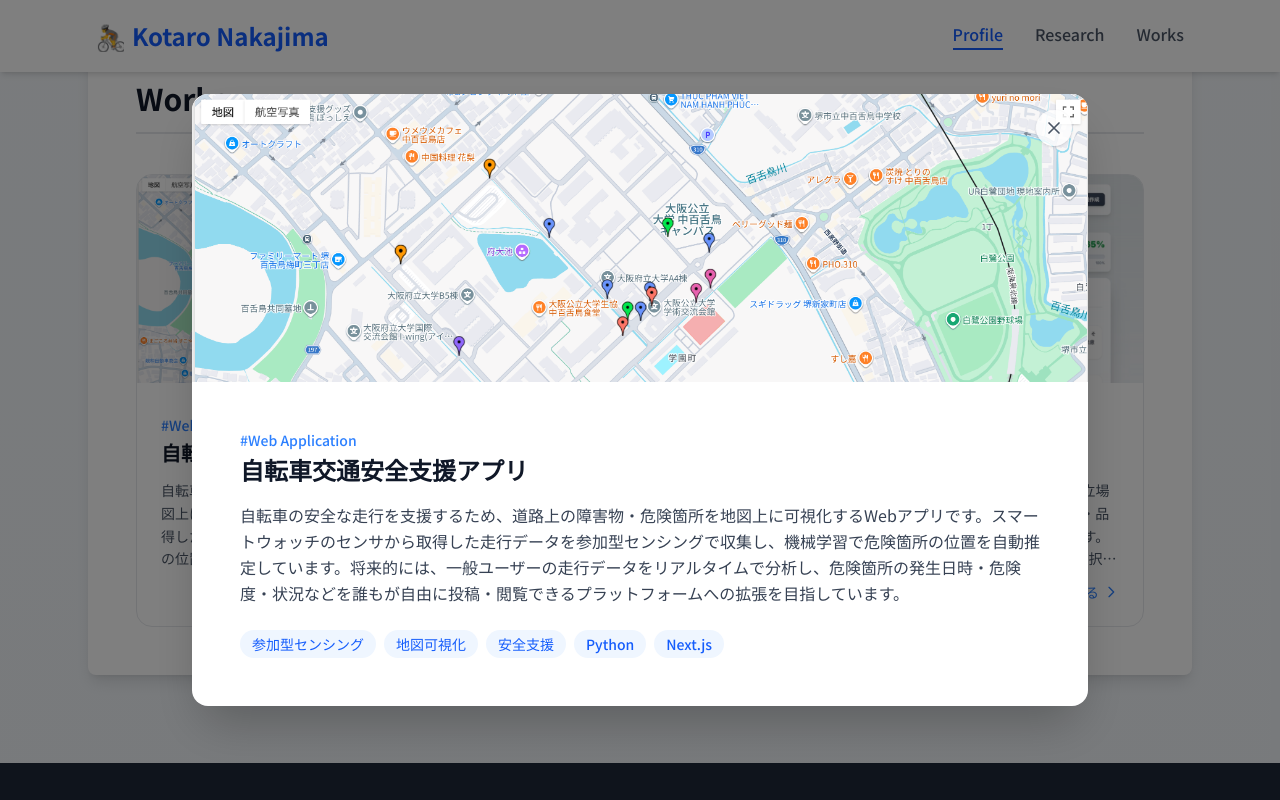
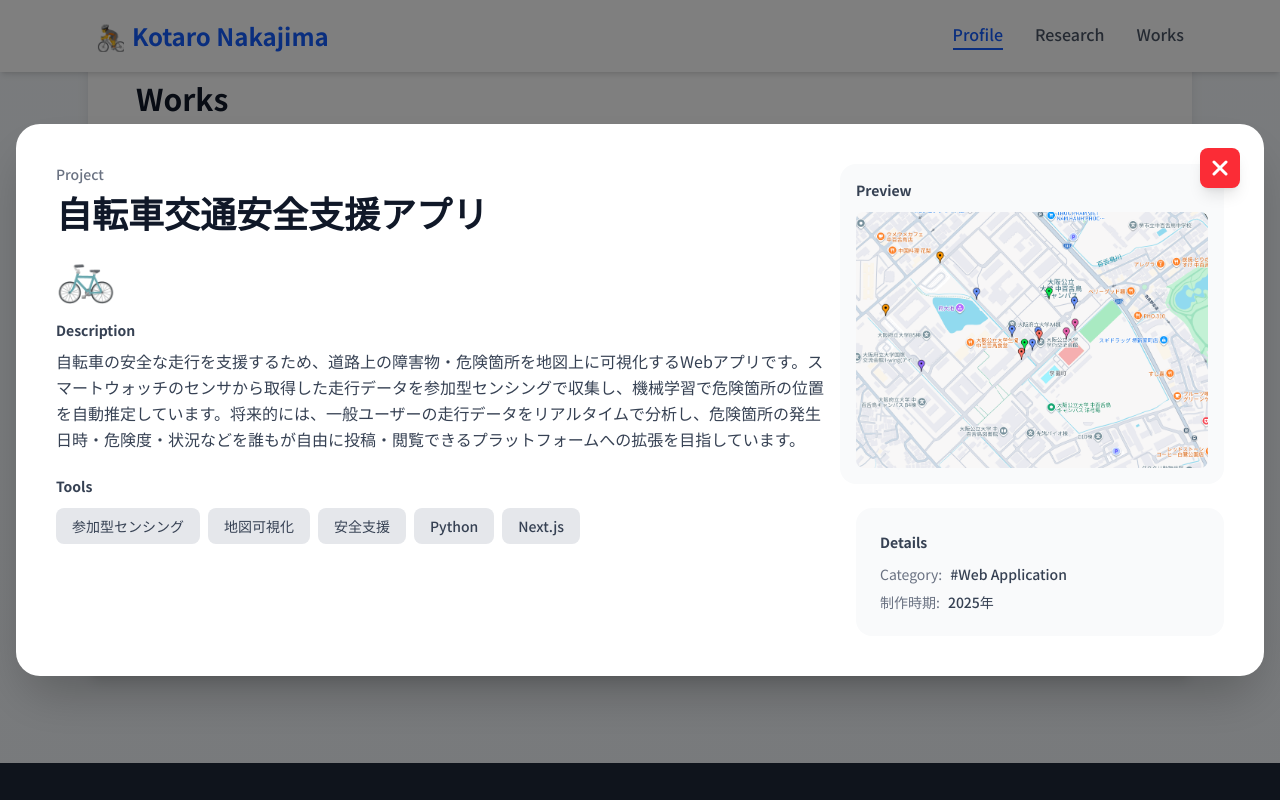
Before and after one commit to naka03193282/my-portfolio, a Next.js app: page / in a window 1280 px wide. Both pictures are taken after a click on the button 382 px from the left and 1862 px from the top of the page. Shown: the part 1462-2262 px from the top of the page. Built offline with nearby package versions, Linux system fonts and the light colour scheme.

Commit message:
fix: ダイアログと文章を修正し、Works部分を完成させた

```diff
--- a/app/components/Works.tsx
+++ b/app/components/Works.tsx
@@ -35,7 +35,7 @@
     category: "#Web Application",
     title: "ショッピングコロシアム",
     shortDesc:
-      "日常の買い物で迷った時、価値観の異なる複数のAIがそれぞれの立場から議論し、ユーザの意思決定を助けるアプリです。コスパ重視・品質重視・トレンド重視など多角的な視点でアドバイスを提供します。議論のプロセスをリアルタイムで可視化することで、「なぜその選択が良いのか」を直感的に理解できるUXを目指しました。",
+      "日常の買い物で迷った時、価値観の異なる複数のAIがそれぞれの立場から議論し、ユーザの意思決定を助けるアプリです。コスパ重視・品質重視・トレンド重視など異なるペルソナを持つAIが意見を出し合うことで、ユーザは多角的な視点から商品を比較検討できます。",
     fullDesc:
       "日常の買い物で迷った時、価値観の異なる複数のAIがそれぞれの立場から議論し、ユーザの意思決定を助けるアプリです。コスパ重視・品質重視・トレンド重視など異なるペルソナを持つAIが意見を出し合うことで、ユーザは多角的な視点から商品を比較検討できます。LLMを活用したマルチエージェント構成で実装しており、議論の過程も可視化することで「なぜその選択が良いのか」を直感的に理解できるUXを目指しました。",
     tags: ["AI", "LLM", "マルチエージェント", "意思決定支援"],
@@ -95,41 +95,75 @@
           onClick={() => setSelected(null)}
         >
           <div
-            className="bg-white rounded-2xl shadow-2xl max-w-4xl w-full overflow-hidden relative"
+            className="bg-white rounded-3xl shadow-2xl max-w-7xl w-full overflow-hidden relative max-h-[98vh] overflow-y-auto"
             onClick={(e) => e.stopPropagation()}
           >
             <button
               type="button"
               onClick={() => setSelected(null)}
               aria-label="閉じる"
-              className="absolute top-4 right-4 z-10 bg-white/80 hover:bg-white rounded-full w-9 h-9 flex items-center justify-center shadow transition-colors"
+              className="absolute top-6 right-6 z-10 bg-red-500 hover:bg-red-600 rounded-lg w-10 h-10 flex items-center justify-center shadow-lg transition-colors"
             >
-              <svg className="w-5 h-5 text-gray-600" viewBox="0 0 24 24" fill="none" stroke="currentColor" strokeWidth={2}>
+              <svg className="w-6 h-6 text-white" viewBox="0 0 24 24" fill="none" stroke="currentColor" strokeWidth={3}>
                 <path strokeLinecap="round" strokeLinejoin="round" d="M6 18L18 6M6 6l12 12" />
               </svg>
             </button>
-            {selected.image ? (
-              <div className="w-full h-72 relative">
-                <Image src={selected.image} alt={selected.title} fill className="object-cover object-top" />
+
+            <div className="grid grid-cols-1 lg:grid-cols-3 gap-8 p-10">
+              {/* 左側：メインコンテンツ */}
+              <div className="lg:col-span-2 space-y-6">
+                <div>
+                  <h3 className="text-sm font-medium text-gray-500 mb-2">Project</h3>
+                  <h2 className="text-4xl font-bold text-gray-900 mb-4">{selected.title}</h2>
+                  <div className="flex items-center gap-3 mb-6">
+                    <span className="text-5xl">{selected.emoji}</span>
                   </div>
-            ) : (
-              <div className={`w-full h-72 bg-gradient-to-br ${selected.gradient} flex items-center justify-center`}>
-                <span className="text-9xl opacity-60 select-none">{selected.emoji}</span>
                 </div>
-            )}
-            <div className="p-12">
-              <p className="text-blue-500 text-sm font-medium mb-1">{selected.category}</p>
-              <h3 className="text-2xl font-bold text-gray-900 mb-4">{selected.title}</h3>
-              <p className="text-gray-700 leading-relaxed mb-6">{selected.fullDesc}</p>
+
+                <div>
+                  <h4 className="text-sm font-semibold text-gray-700 mb-2">Description</h4>
+                  <p className="text-gray-700 leading-relaxed">{selected.fullDesc}</p>
+                </div>
+
+                <div>
+                  <h4 className="text-sm font-semibold text-gray-700 mb-3">Tools</h4>
                   <div className="flex flex-wrap gap-2">
                     {selected.tags.map((tag) => (
                       <span
                         key={tag}
-                    className="px-3 py-1 rounded-full bg-blue-50 text-blue-600 text-sm font-medium"
+                        className="px-4 py-2 rounded-lg bg-gray-200 text-gray-700 text-sm font-medium"
                       >
                         {tag}
                       </span>
                     ))}
+                  </div>
+                </div>
+              </div>
+
+              {/* 右側：追加情報 */}
+              <div className="space-y-6">
+                {selected.image && (
+                  <div className="bg-gray-50 rounded-2xl p-4 -ml-4">
+                    <h4 className="text-sm font-semibold text-gray-700 mb-3">Preview</h4>
+                    <div className="w-full h-64 relative rounded-lg overflow-hidden">
+                      <Image src={selected.image} alt={selected.title} fill className="object-cover object-top" />
+                    </div>
+                  </div>
+                )}
+
+                <div className="bg-gray-50 rounded-2xl p-6">
+                  <h4 className="text-sm font-semibold text-gray-700 mb-3">Details</h4>
+                  <div className="space-y-2 text-sm">
+                    <div>
+                      <span className="text-gray-500">Category:</span>
+                      <span className="ml-2 text-gray-700 font-medium">{selected.category}</span>
+                    </div>
+                    <div>
+                      <span className="text-gray-500">制作時期:</span>
+                      <span className="ml-2 text-gray-700 font-medium">2025年</span>
+                    </div>
+                  </div>
+                </div>
               </div>
             </div>
           </div>
```
Lines whose indentation alone changed are shown as unchanged.
